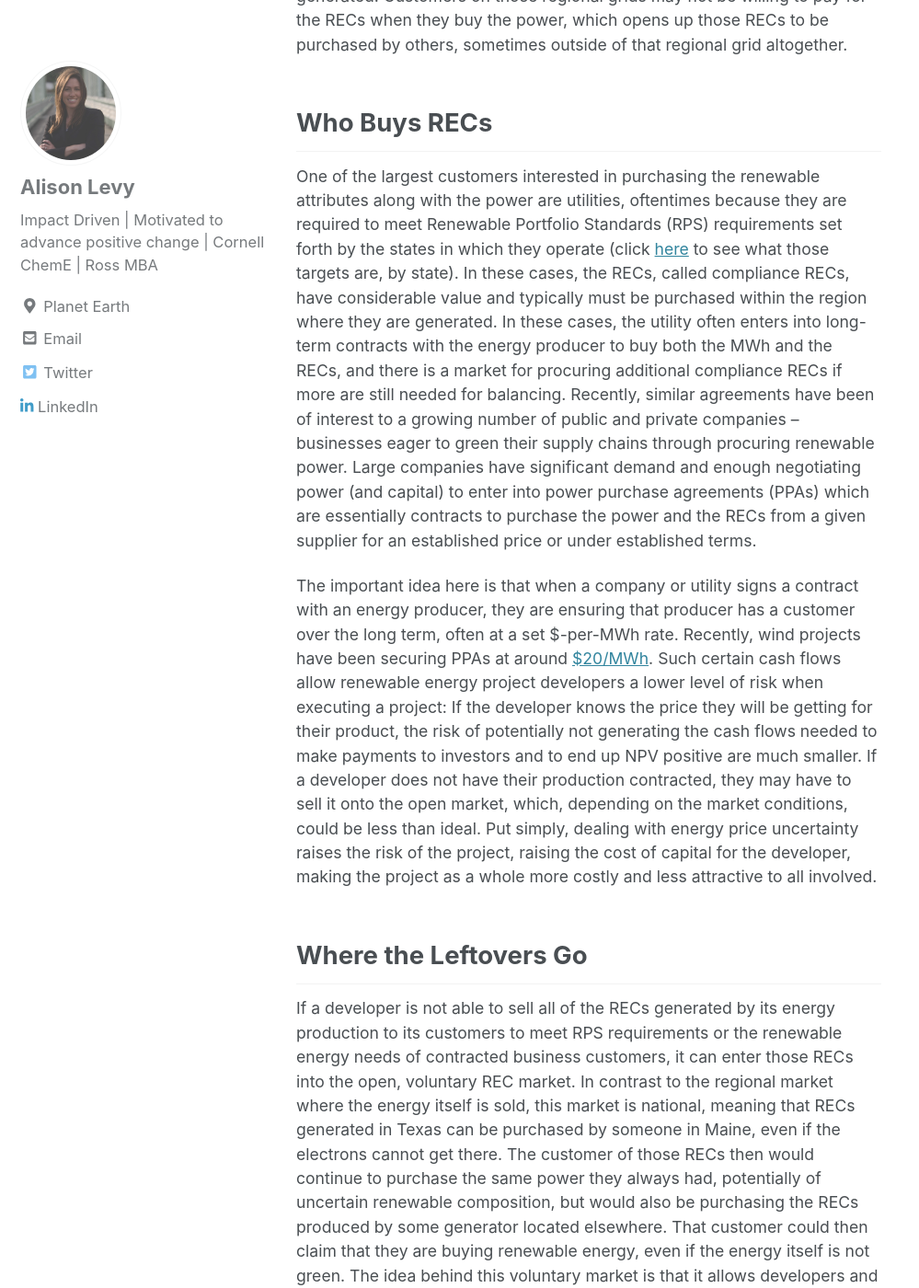
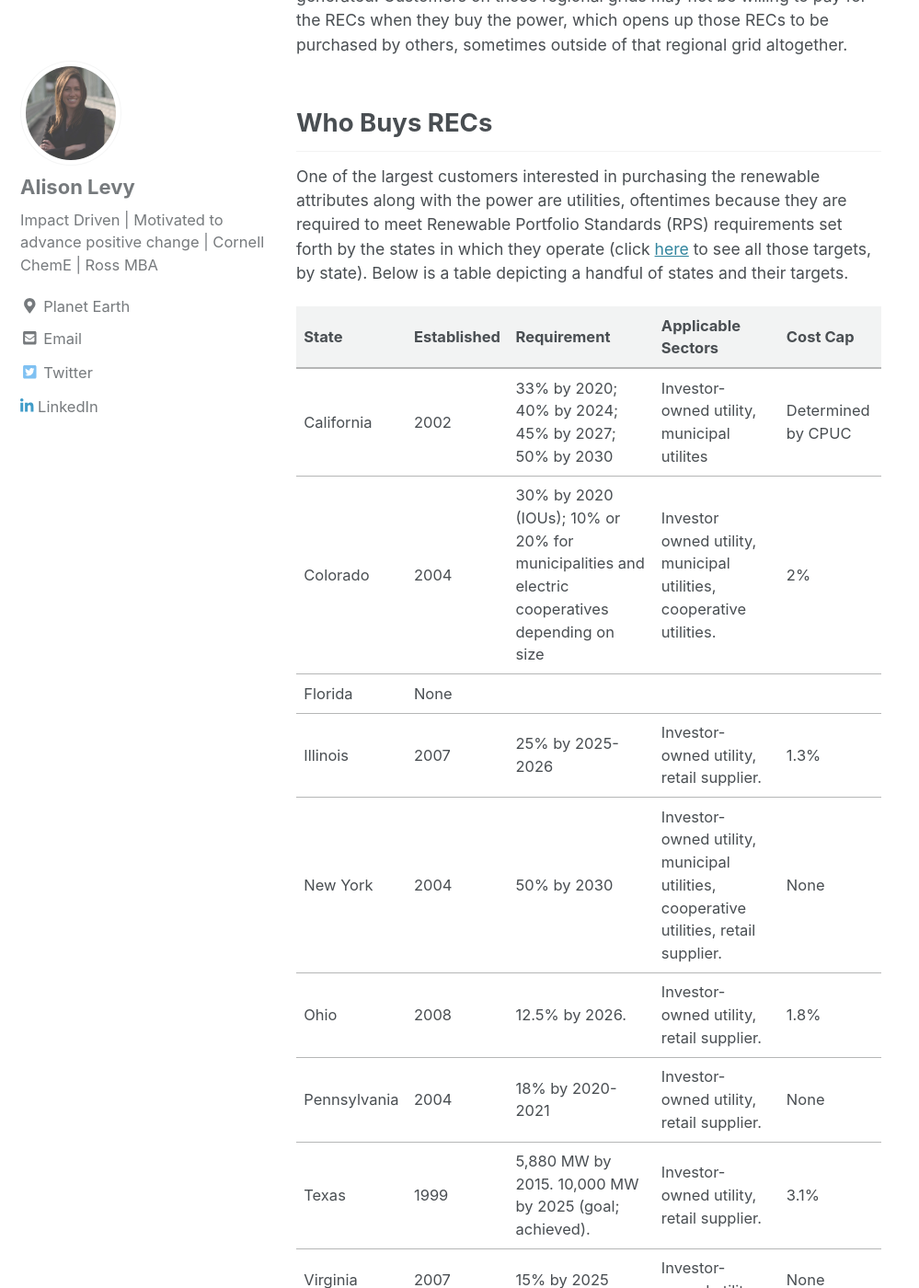
Before and after one commit to amlturbo/amlturbo.github.io, a Jekyll site: the page built from _posts/2019-01-13-what-are-recs.md, in a window 1280 px wide and 1400 px high, scrolled down 1479 px. Shown: the whole window at 92% size, without its empty margins (0-999 px from the left). Built offline with Jekyll 4.4.1, drawn with Linux system fonts in a browser that asks for light colours; cached includes are drawn as plain includes; nearby versions of some CDN libraries; some of the changed text lies outside the part shown.

Commit message:
Update 2019-01-13-what-are-recs.md

```diff
--- a/_posts/2019-01-13-what-are-recs.md
+++ b/_posts/2019-01-13-what-are-recs.md
@@ -21,7 +21,23 @@ If we think back to high school chemistry or physics, you might recall that powe
 The answer is through Renewable Energy Certificates (RECs). With each unit of energy generated through renewable means, a REC is also generated. While the units of energy that you and your household consume are likely on the order of kilowatthours (kWh), these RECs are generated on a scale one-thousand-times that, or megawatthours (MWh). The RECs are what define the green attributes of the power, and they can be sold with (bundled) or without (unbundled) the power that generated them. Oftentimes a utility or company will have an interest in the green attributes of the power they purchase, and thus they will purchase both the MWh of energy as well as the MWh of RECs. However, in cases where the supply of renewable generation is much higher than the demand, excess RECs are generated. Customers on those regional grids may not be willing to pay for the RECs when they buy the power, which opens up those RECs to be purchased by others, sometimes outside of that regional grid altogether.
 
 ## Who Buys RECs
-One of the largest customers interested in purchasing the renewable attributes along with the power are utilities, oftentimes because they are required to meet Renewable Portfolio Standards (RPS) requirements set forth by the states in which they operate (click [here](http://www.ncsl.org/research/energy/renewable-portfolio-standards.aspx) to see what those targets are, by state). In these cases, the RECs, called compliance RECs, have considerable value and typically must be purchased within the region where they are generated. In these cases, the utility often enters into long-term contracts with the energy producer to buy both the MWh and the RECs, and there is a market for procuring additional compliance RECs if more are still needed for balancing. Recently, similar agreements have been of interest to a growing number of public and private companies -- businesses eager to green their supply chains through procuring renewable power. Large companies have significant demand and enough negotiating power (and capital) to enter into power purchase agreements (PPAs) which are essentially contracts to purchase the power and the RECs from a given supplier for an established price or under established terms.
+One of the largest customers interested in purchasing the renewable attributes along with the power are utilities, oftentimes because they are required to meet Renewable Portfolio Standards (RPS) requirements set forth by the states in which they operate (click [here](http://www.ncsl.org/research/energy/renewable-portfolio-standards.aspx) to see all those targets, by state). Below is a table depicting a handful of states and their targets.
+
+| State        | Established | Requirement                                                                                   | Applicable Sectors                                                                   | Cost Cap           |
+|--------------|-------------|-----------------------------------------------------------------------------------------------|--------------------------------------------------------------------------------------|--------------------|
+| California   | 2002        | 33% by 2020; 40% by 2024; 45% by 2027; 50% by 2030                                            | Investor-owned utility, municipal utilites                                           | Determined by CPUC |
+| Colorado     | 2004        | 30% by 2020 (IOUs); 10% or 20% for municipalities and electric cooperatives depending on size | Investor owned utility, municipal utilities, cooperative utilities.                  | 2%                 |
+| Florida      | None        |                                                                                               |                                                                                      |                    |
+| Illinois     | 2007        | 25% by 2025-2026                                                                              | Investor-owned utility, retail supplier.                                             | 1.3%               |
+| New York     | 2004        | 50% by 2030                                                                                   | Investor-owned utility, municipal utilities, cooperative utilities, retail supplier. | None               |
+| Ohio         | 2008        | 12.5% by 2026.                                                                                | Investor-owned utility, retail supplier.                                             | 1.8%               |
+| Pennsylvania | 2004        | 18% by 2020-2021                                                                              | Investor-owned utility, retail supplier.                                             | None               |
+| Texas        | 1999        | 5,880 MW by 2015. 10,000 MW by 2025 (goal; achieved).                                         | Investor-owned utility, retail supplier.                                             | 3.1%               |
+| Virginia     | 2007        | 15% by 2025                                                                                   | Investor-owned utility                                                               | None               |
+
+*Cost Caps, where applicable, limit the increases in ratepayer bills*
+
+In these cases, the RECs, called compliance RECs, have considerable value and typically must be purchased within the region where they are generated. In these cases, the utility often enters into long-term contracts with the energy producer to buy both the MWh and the RECs, and there is a market for procuring additional compliance RECs if more are still needed for balancing. Recently, similar agreements have been of interest to a growing number of public and private companies -- businesses eager to green their supply chains through procuring renewable power. Large companies have significant demand and enough negotiating power (and capital) to enter into power purchase agreements (PPAs) which are essentially contracts to purchase the power and the RECs from a given supplier for an established price or under established terms.
 
 The important idea here is that when a company or utility signs a contract with an energy producer, they are ensuring that producer has a customer over the long term, often at a set $-per-MWh rate. Recently, wind projects have been securing PPAs at around [$20/MWh](https://www.greentechmedia.com/articles/read/us-wind-prices-20-megawatt-hour#gs.M9EpVfgt). Such certain cash flows allow renewable energy project developers a lower level of risk when executing a project: If the developer knows the price they will be getting for their product, the risk of potentially not generating the cash flows needed to make payments to investors and to end up NPV positive are much smaller. If a developer does not have their production contracted, they may have to sell it onto the open market, which, depending on the market conditions, could be less than ideal. Put simply, dealing with energy price uncertainty raises the risk of the project, raising the cost of capital for the developer, making the project as a whole more costly and less attractive to all involved.
 
@@ -36,7 +52,7 @@ Unfortunately, due to the supply/demand imbalance in the REC market, the volunta
 [Recent studies](https://www.greentechmedia.com/articles/read/us-wind-prices-20-megawatt-hour#gs.M9EpVfgt) have shown that average wind PPA pricing has fallen to around $20/MWh, so purely for comparison, a $1/MWh REC price corresponds to 5% of the cash flow generated from a PPA. It is worth noting that RECs sold in the compliance market go for much higher prices. Because it is also not a transparent market, the [most recent data](https://www.nrel.gov/docs/fy16osti/65252.pdf) I was able to find was from 2015, and suggested that depending on the region, the compliance REC price could range from $8/MWh to $50/MWh.
 
 ## RECs and the Average Consumer
-So what does this mean for the average consumer? In many deregulated states, retail customers can choose to procure their power from a list of different providers in their area. As part of this option, there are often many products that offer 100% renewable attributes. What this means is that the typical household could shop around for their power, which allows for greater rate competition. It also results in a wider variety of products: Variable or fixed rate products, and green products with varying percentages of renewable content, sometimes with differentiation between in-state and out-of-state generation. If the average consumer chooses one of the green products, more often than not the product is provided through voluntary RECs.
+So what does this mean for the average consumer? In many deregulated states, retail customers can choose to procure their power from a list of different providers in their area. As part of this option, there are often many products that offer 100% renewable attributes. "Customer Choice," as this is often called, means is that the typical household could shop around for their power, which allows for greater rate competition. It also results in a wider variety of products: Variable or fixed rate products, and green products with varying percentages of renewable content, sometimes with differentiation between in-state and out-of-state generation. If the average consumer chooses one of the green products, more often than not the product is provided through voluntary RECs.
 
 But does that mean your power is really green, and is that really doing as much good as the marketing suggests? My next post will dive into this question.
 
```
